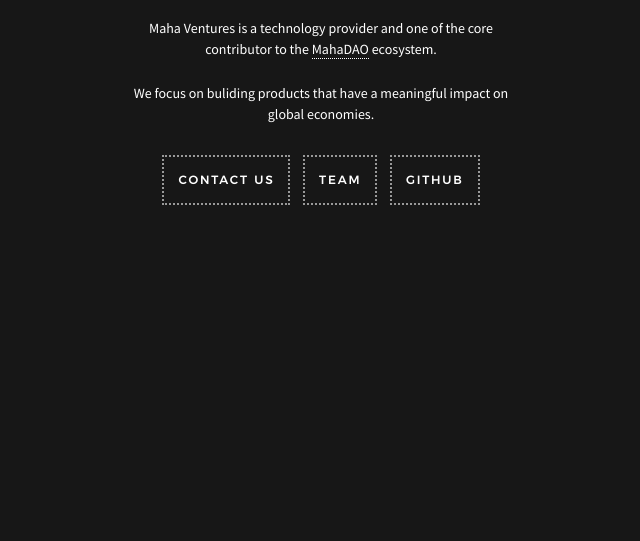
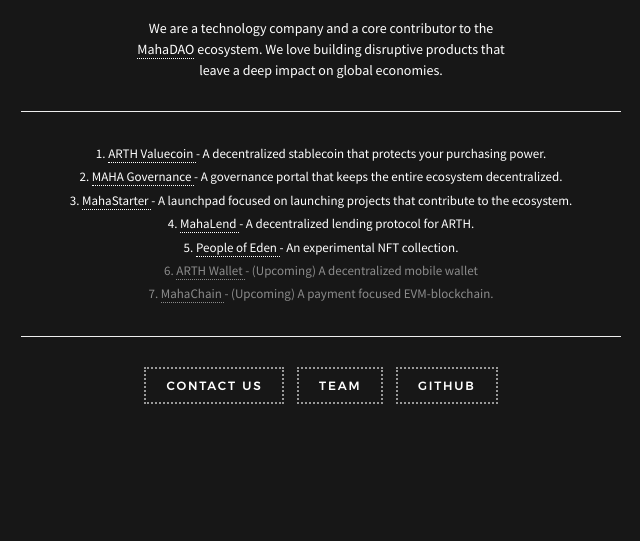
Before and after one commit to MahaDAO/mahalabs.xyz, a website: page public/index.html in a window 1280 px wide. Shown: the part 259-800 px from the top of the page, without its empty margins (319-959 px from the left). Drawn offline with Linux system fonts and the light colour scheme; files whose address does not match are found by name; a web font is replaced by a local one.

Commit message:
update labs website

```diff
--- a/package.json
+++ b/package.json
@@ -1,10 +1,10 @@
 {
-  "name": "mahatrade.xyz",
+  "name": "mahalabs.xyz",
   "version": "1.1.0",
   "description": "",
   "main": "index.js",
   "scripts": {
-    "push": "echo 'maha.ventures' > public/CNAME && gh-pages --dist public"
+    "push": "echo 'mahalabs.xyz' > public/CNAME && gh-pages --dist public"
   },
   "author": "",
   "license": "ISC",
--- a/public/css/style.css
+++ b/public/css/style.css
@@ -48,6 +48,15 @@
 #page {
   height: 100%;
   width: 100%;
+}
+
+hr {
+  max-width: 600px !important;
+  margin: 30px auto;
+}
+
+.upcoming {
+  opacity: 0.5;
 }
 
 a.link,
@@ -320,7 +329,7 @@
 a.btn {
   display: inline-block;
   margin: 0 5px;
-  padding: 14px;
+  padding: 8px 20px;
   font-family: "Montserrat", Helvetica, Arial, sans-serif;
   font-size: 12px;
   font-weight: 400;
--- a/public/index.html
+++ b/public/index.html
@@ -11,7 +11,7 @@
       />
 
       <!-- Title of Website -->
-      <title>Maha Ventures</title>
+      <title>MahaLabs</title>
 
       <!-- Bootstrap CSS -->
       <link rel="stylesheet" href="css/plugins/bootstrap.min.css" />
@@ -79,12 +79,12 @@
       <link rel="stylesheet" href="css/icons/font-awesome.css" />
       <link rel="stylesheet" href="css/icons/linea.css" />
 
-      <meta property="og:title" content="Maha Ventures" />
-      <meta property="og:site_name" content="Maha Ventures" />
+      <meta property="og:title" content="MahaLabs" />
+      <meta property="og:site_name" content="MahaLabs" />
       <meta property="og:url" content="maha.ventures" />
       <meta
         property="og:description"
-        content="Maha Ventures is a technology company and the core contributor to the MahaDAO ecosystem."
+        content="MahaLabs is a technology company and the core contributor to the MahaDAO ecosystem."
       />
       <meta property="og:type" content="website" />
       <meta
@@ -144,25 +144,75 @@
 
                   <div class="p-t-b-15">
                     <!-- Headline & Description -->
-                    <h2>Maha Ventures</h2>
+                    <h2>MahaLabs</h2>
 
                     <p style="max-width: 400px; margin: 0 auto">
-                      Maha Ventures is a technology provider and one of the core
-                      contributor to the
-                      <a class="link" href="http://mahadao.com/">MahaDAO</a>
-                      ecosystem.
+                      We are a technology company and a core contributor to the
+                      <a class="link" href="https://mahadao.com/">MahaDAO</a>
+                      ecosystem. We love building disruptive products that leave
+                      a deep impact on global economies.
                     </p>
 
-                    <br />
+                    <hr />
 
-                    <p style="max-width: 400px; margin: 0 auto">
-                      We focus on buliding products that have a meaningful
-                      impact on global economies.
-                    </p>
+                    <div>
+                      1.
+                      <a class="link" href="https://arth.loans/">
+                        ARTH Valuecoin
+                      </a>
+                      - A decentralized stablecoin that protects your purchasing
+                      power.
+                    </div>
+                    <div>
+                      2.
+                      <a class="link" href="https://gov.mahadao.com/">
+                        MAHA Governance
+                      </a>
+                      - A governance portal that keeps the entire ecosystem
+                      decentralized.
+                    </div>
+                    <div>
+                      3.
+                      <a class="link" href="https://starter.mahadao.com/">
+                        MahaStarter
+                      </a>
+                      - A launchpad focused on launching projects that
+                      contribute to the ecosystem.
+                    </div>
+                    <div>
+                      4.
+                      <a class="link" href="https://mahalend.com/">
+                        MahaLend
+                      </a>
+                      - A decentralized lending protocol for ARTH.
+                    </div>
+                    <div>
+                      5.
+                      <a class="link" href="https://peopleofeden.com/">
+                        People of Eden
+                      </a>
+                      - An experimental NFT collection.
                     </div>
 
+                    <div class="upcoming">
+                      6.
+                      <a class="link" href="https://get.arthwallet.com/">
+                        ARTH Wallet
+                      </a>
+                      - (Upcoming) A decentralized mobile wallet
+                    </div>
+                    <div class="upcoming">
+                      7.
+                      <a class="link" href="https://chain.mahadao.com/">
+                        MahaChain
+                      </a>
+                      - (Upcoming) A payment focused EVM-blockchain.
+                    </div>
+
+                    <hr />
+
                     <!-- Buttons -->
-                  <div class="p-t-b-15 btn-row" id="options">
+                    <div class="btn-row" id="options">
                       <a href="mailto:contact@mahadao.com">
                         <button class="btn btn-color raindrop" role="button">
                           Contact Us
@@ -180,6 +230,7 @@
                       </a>
                     </div>
                     <!-- /End Buttons -->
+                  </div>
                 </div>
               </div>
             </div>
```
Lines whose indentation alone changed are shown as unchanged.
